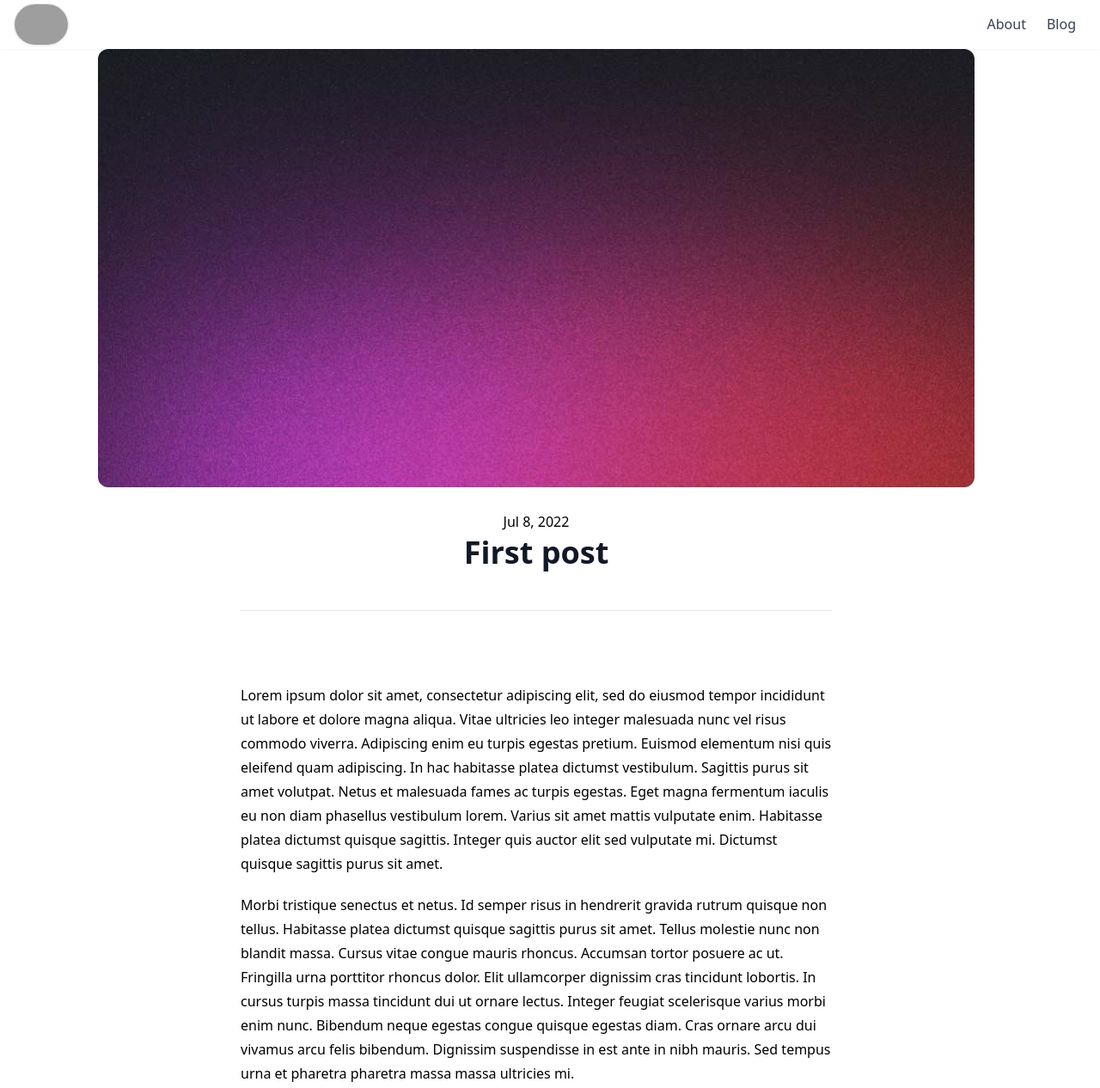
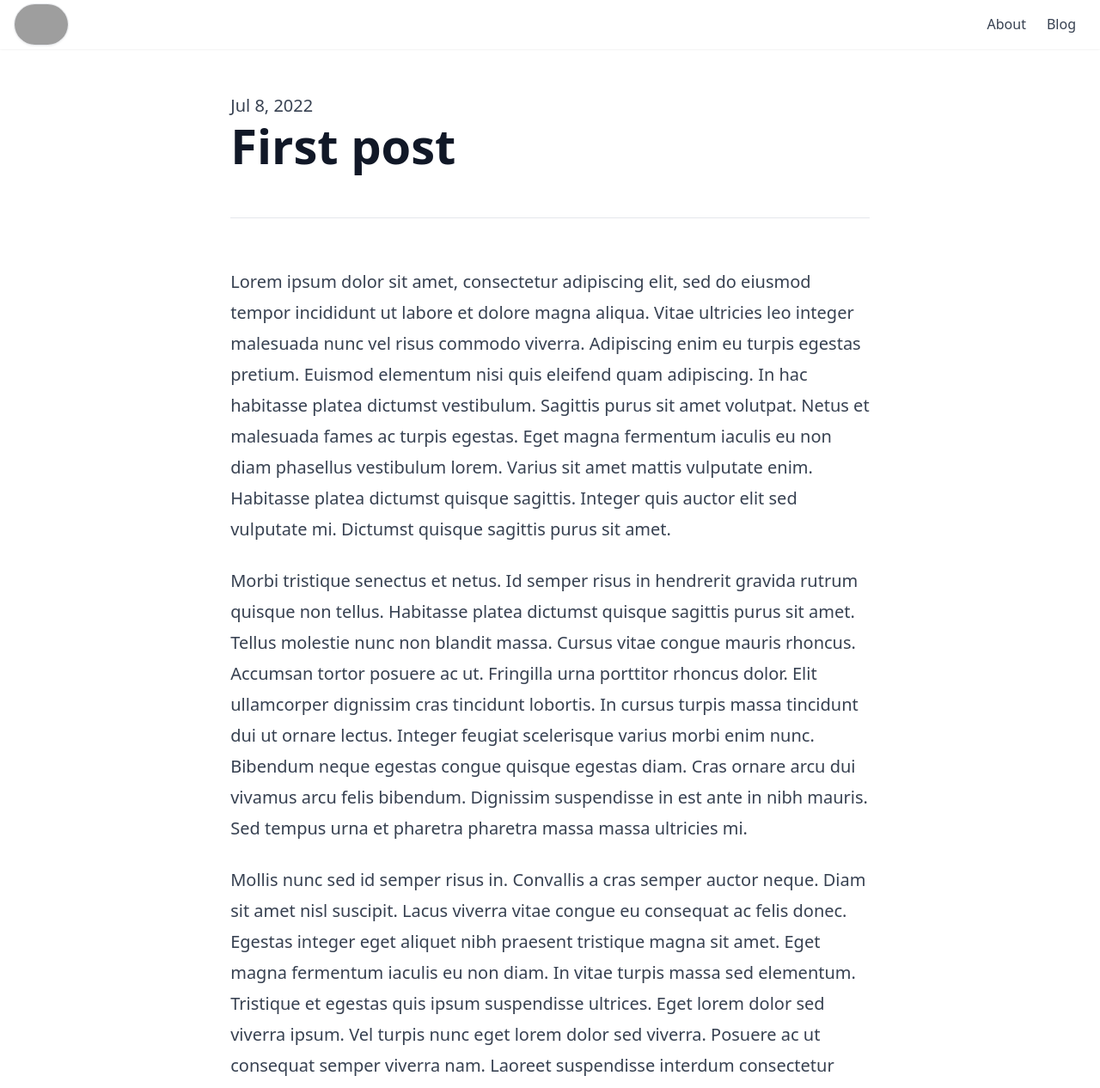
Before and after one commit to amanmavai/amanmavai.github.io, an Astro site: page /blog/first-post in a window 1280 px wide. Shown: the top 1266 px of the page at 86% size. Built offline with nearby package versions, Linux system fonts and the light colour scheme; Astro itself is replaced by a stand-in of ours; grey boxes are pictures that could not be loaded.

Commit message:
improve layout overall for BlogPost.astro

```diff
--- a/src/layouts/BlogPost.astro
+++ b/src/layouts/BlogPost.astro
@@ -10,58 +10,16 @@ type Props = CollectionEntry<"blog">["data"];
 const {title, description, pubDate, updatedDate, heroImage} = Astro.props;
 ---
 
-<html lang="en">
+<html lang="en" class="h-full">
   <head>
     <BaseHead title={title} description={description} />
-    <style>
-      main {
-        width: calc(100% - 2em);
-        max-width: 100%;
-        margin: 0;
-      }
-      .hero-image {
-        width: 100%;
-      }
-      .hero-image img {
-        display: block;
-        margin: 0 auto;
-        border-radius: 12px;
-        box-shadow: var(--box-shadow);
-      }
-      .prose {
-        width: 720px;
-        max-width: calc(100% - 2em);
-        margin: auto;
-        padding: 1em;
-        color: rgb(var(--gray-dark));
-      }
-      .title {
-        margin-bottom: 1em;
-        padding: 1em 0;
-        text-align: center;
-        line-height: 1;
-      }
-      .title h1 {
-        margin: 0 0 0.5em 0;
-      }
-      .date {
-        margin-bottom: 0.5em;
-        color: rgb(var(--gray));
-      }
-      .last-updated-on {
-        font-style: italic;
-      }
-    </style>
   </head>
 
-  <body>
+  <body class="flex min-h-full flex-col">
     <Header />
-    <main>
-      <article>
-        <div class="hero-image">
-          {heroImage && <img width={1020} height={510} src={heroImage} alt="" />}
-        </div>
-        <div class="prose">
+    <main class="flex-1 w-full py-12 px-6">
+      {/* <!-- Main content --> */}
+      <article class="prose lg:prose-xl container mx-auto">
         <div class="title">
           <div class="date">
             <FormattedDate date={pubDate} />
@@ -77,7 +35,6 @@ const {title, description, pubDate, updatedDate, heroImage} = Astro.props;
           <hr />
         </div>
         <slot />
-        </div>
       </article>
     </main>
     <Footer />
```
Lines whose indentation alone changed are shown as unchanged.
